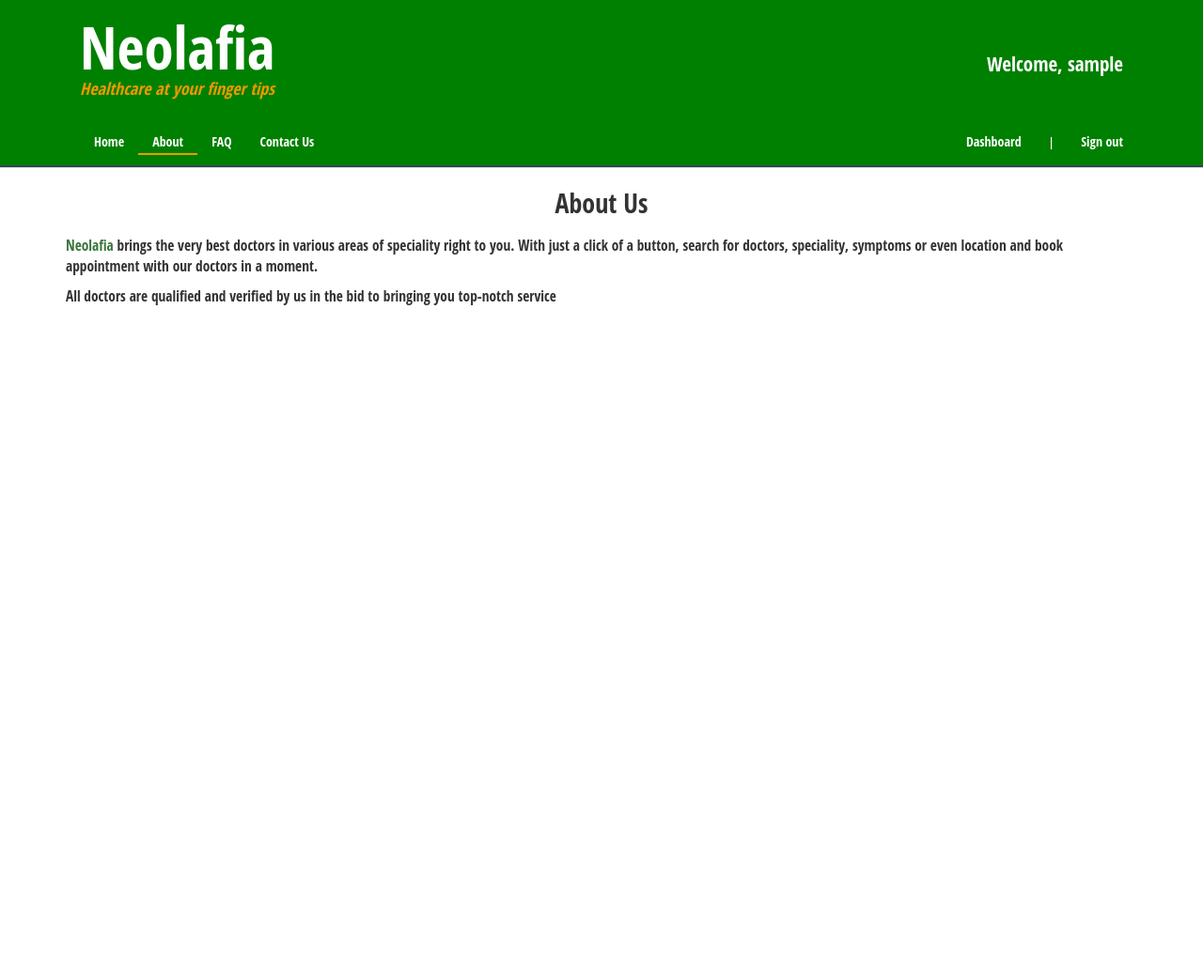
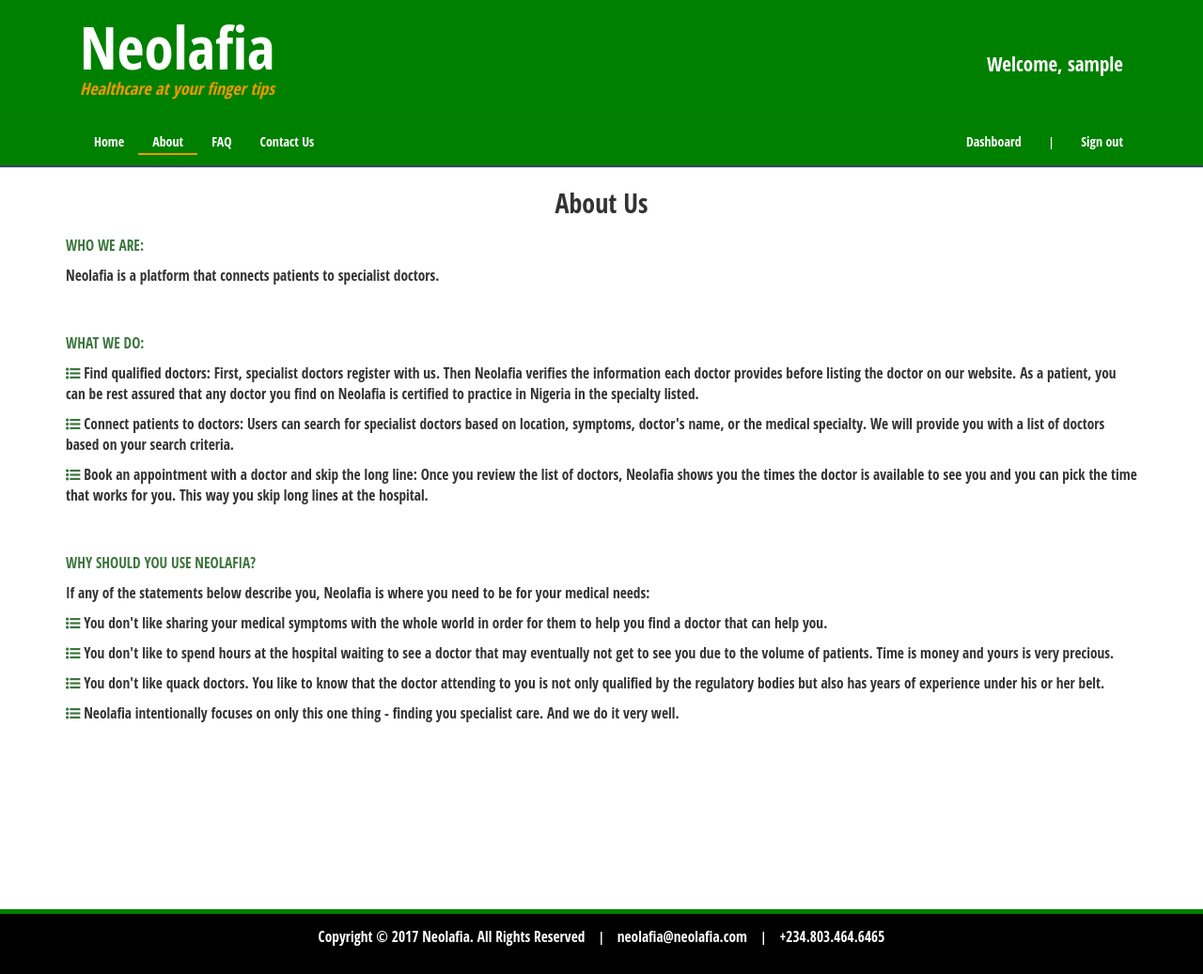
Before and after one commit to acphynix/doctors, a PHP site: page /aboutus.php in a window 1280 px wide. Shown: the top 1037 px of the page at 94% size. Run offline with PHP 8.4, Linux system fonts and the light colour scheme; the visitor is signed in with stand-in values (Sample User, id 1); some libraries are stand-ins or nearby versions.

Commit message:
About Us Content and meta-descriptions

```diff
--- a/html/aboutus.php
+++ b/html/aboutus.php
@@ -22,8 +22,8 @@ error_reporting(0);
 <link rel="stylesheet" href="/css/custom.css"/>
 <title>Neolafia | About Us</title>
 <meta name="viewport" content="width=device-width, height=device-height, initial-scale=1"/>
-<meta name="description" content="Neolafia makes it easy for you to book appointments with specialist doctors. A list of
-      doctors are presented to you based on the symptoms, specialty, doctor's name or location that you enter"/>
+<meta name="description" content="We find qualified specialist doctors in Nigeria, connect you to them,
+      and help you to skip the queue by giving you the choice to book your appointment right away."/>
 <script>
     $(function(){
         var $pageTitle = $("#pageName").data('page-title');
@@ -40,21 +40,66 @@ error_reporting(0);
                 <div class="row">
                     <div class="col-xs-12">
                         <h4>About Us</h4>
+                        <p><b class="text-success text-uppercase">Who we are:</b></p>
                         <p>
-                            <b class="text-success">Neolafia</b> brings the very best doctors in various areas of speciality right to you.
-                            With just a click of a button,
-                            search for doctors, speciality, symptoms or even location and book appointment with our doctors
-                            in a moment.
+                            Neolafia is a platform that connects patients to specialist doctors.
+                        </p>
+                        <br/><br/>
+                        <p><b class="text-success text-uppercase">What we do:</b></p>
+                        <p>
+                            <i class="fa fa-list-ul text-success"></i> <b>Find qualified doctors: </b>
+                            First, specialist doctors register with us. Then Neolafia verifies the information
+                            each doctor provides before listing the doctor on our website. As a patient, you
+                            can be rest assured that any doctor you find on Neolafia is certified to practice in
+                            Nigeria in the specialty listed.
                         </p>
                         <p>
-                            All doctors are qualified and verified by us in the bid to bringing you top-notch service
+                            <i class="fa fa-list-ul text-success"></i> <b>Connect patients to doctors: </b>
+                            Users can search for specialist doctors based on location, symptoms, doctor's name,
+                            or the medical specialty. We will provide you with a list of doctors based on your
+                            search criteria.
+                        </p>
+                        <p>
+                            <i class="fa fa-list-ul text-success"></i>
+                            <b>Book an appointment with a doctor and skip the long line: </b>
+                            Once you review the list of doctors, Neolafia shows you the times the doctor is
+                            available to see you and you can pick the time that works for you. This way you
+                            skip long lines at the hospital.
+                        </p>
+                        <br/><br/>
+                        <p><b class="text-success text-uppercase">Why should you use Neolafia?</b></p>
+                        <p>
+                            <b>
+                                If any of the statements below describe you, Neolafia is where you need to be
+                                for your medical needs:
+                            </b>
+                        </p>
+                        <p>
+                            <i class="fa fa-list-ul text-success"></i>
+                            You don't like sharing your medical symptoms with the whole world in order for them
+                            to help you find a doctor that can help you.
+                        </p>
+                        <p>
+                            <i class="fa fa-list-ul text-success"></i>
+                            You don't like to spend hours at the hospital waiting to see a doctor that may eventually
+                            not get to see you due to the volume of patients. Time is money and yours is very precious.
+                        </p>
+                        <p>
+                            <i class="fa fa-list-ul text-success"></i>
+                            You don't like quack doctors. You like to know that the doctor attending to you is not only
+                            qualified by the regulatory bodies but also has years of experience under his or her belt.
+                        </p>
+                        <p>
+                            <i class="fa fa-list-ul text-success"></i>
+                            Neolafia intentionally focuses on only this one thing - finding you specialist care.
+                            And we do it very well.
                         </p>
                     </div>
                 </div>
             </div>
         </div>
     </div>
-    <div class="ms-mh"></div>
+    <div class="mobile-mgb"></div>
     <?php  include 'footer.php'; ?>
 </body>
 </html>
--- a/html/page/home.php
+++ b/html/page/home.php
@@ -62,7 +62,8 @@ error_reporting(0);
 
 <title>Neolafia | Dashboard</title>
 <meta name="viewport" content="width=device-width, height=device-height, initial-scale=1"/>
-<meta name="description" content="...book or set new appointments, manage your profile on Neolafia"/>
+<meta name="description" content="Manage your doctor's appointment, profile, and book new
+      appointments with our specialist doctors."/>
   <link rel="shortcut icon" type="image/x-icon" href="favicon.ico" />
 </head>
 <body ng-controller="navigation" ng-cloak>
--- a/html/views/doctor_search.php
+++ b/html/views/doctor_search.php
@@ -31,8 +31,9 @@
 <head>
 <title>Neolafia | Search for specialist doctors</title>
 
-<meta name="description" content="Neolafia makes it easy for you to book appointments with specialist doctors. A list of
-      doctors are presented to you based on the symptoms, specialty, doctor's name or location that you have entered"/>
+<meta name="description" content="Neolafia makes it easy for you to book appointments with
+      specialist doctors. A list of doctors is presented to you based on the symptoms, specialty,
+      doctor's name or location that you have entered as your search criteria."/>
 <meta name="viewport" content="width=device-width, height=device-height, initial-scale=1"/>
 <link rel="stylesheet" type="text/css" href="../lib/fullcalendar/fullcalendar.css">
 <link rel="stylesheet" type="text/css" href="../styles/calendar.css">
```
Also changed, not shown: html/index.php (+6 -3 lines).
